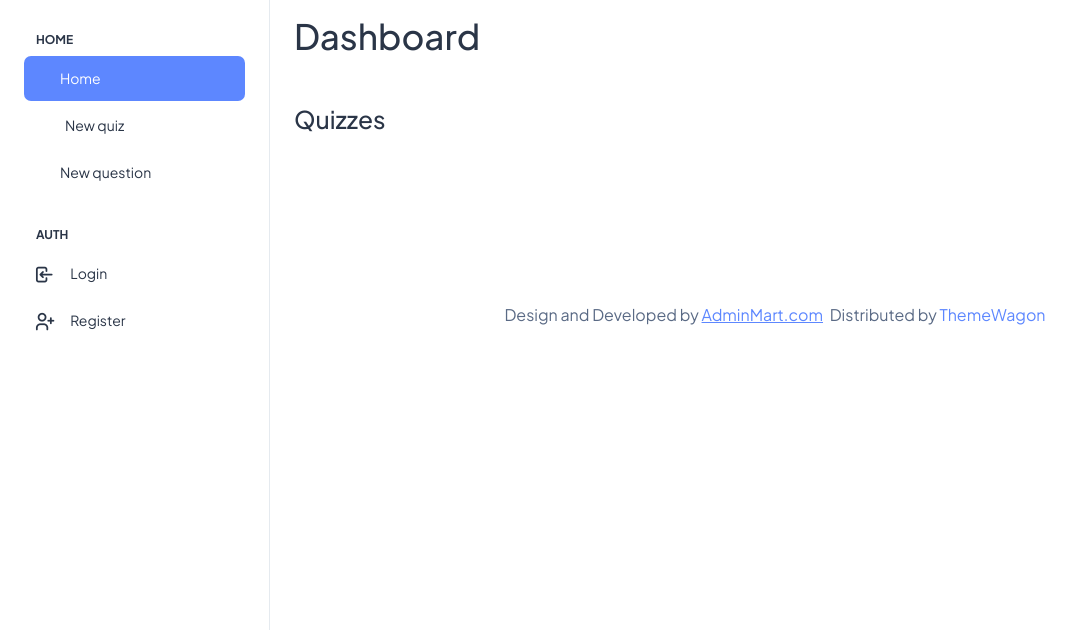
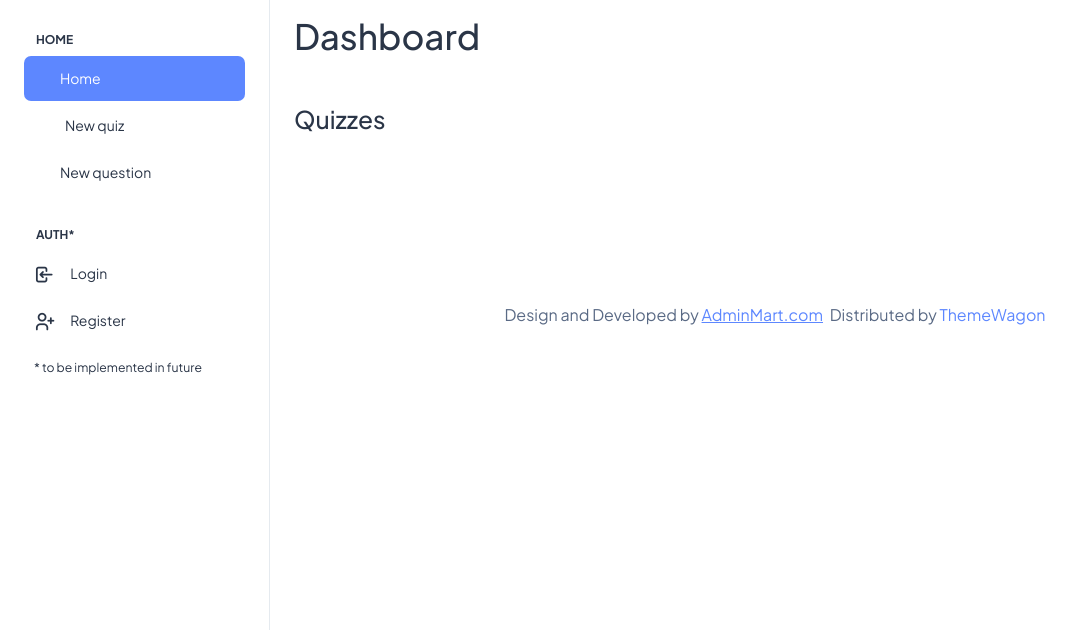
Before and after one commit to grzesiekdev/quiz-app, a FastAPI app: page / in a window 1280 px wide. Shown: the part 70-700 px from the top of the page, without its empty margins (0-1084 px from the left). Run offline with FastAPI, Linux system fonts and the light colour scheme; data that the repository does not hold is empty; some libraries are stand-ins or nearby versions; some web fonts are replaced.

Commit message:
added information about auth feature in the sidebar

```diff
--- a/templates/panel/_partials/sidebar.html
+++ b/templates/panel/_partials/sidebar.html
@@ -42,7 +42,7 @@
             </li>
             <li class="nav-small-cap">
               <i class="ti ti-dots nav-small-cap-icon fs-4"></i>
-              <span class="hide-menu">AUTH</span>
+              <span class="hide-menu">AUTH*</span>
             </li>
             <li class="sidebar-item">
               <a class="sidebar-link" href="#" aria-expanded="false">
@@ -60,6 +60,11 @@
                 <span class="hide-menu">Register</span>
               </a>
             </li>
+            <li class="sidebar-item">
+              <a class="sidebar-link" href="#" aria-expanded="false">
+                <span class="hide-menu"><small>* to be implemented in future</small></span>
+              </a>
+            </li>
           </ul>
         </nav>
         <!-- End Sidebar navigation -->
```
